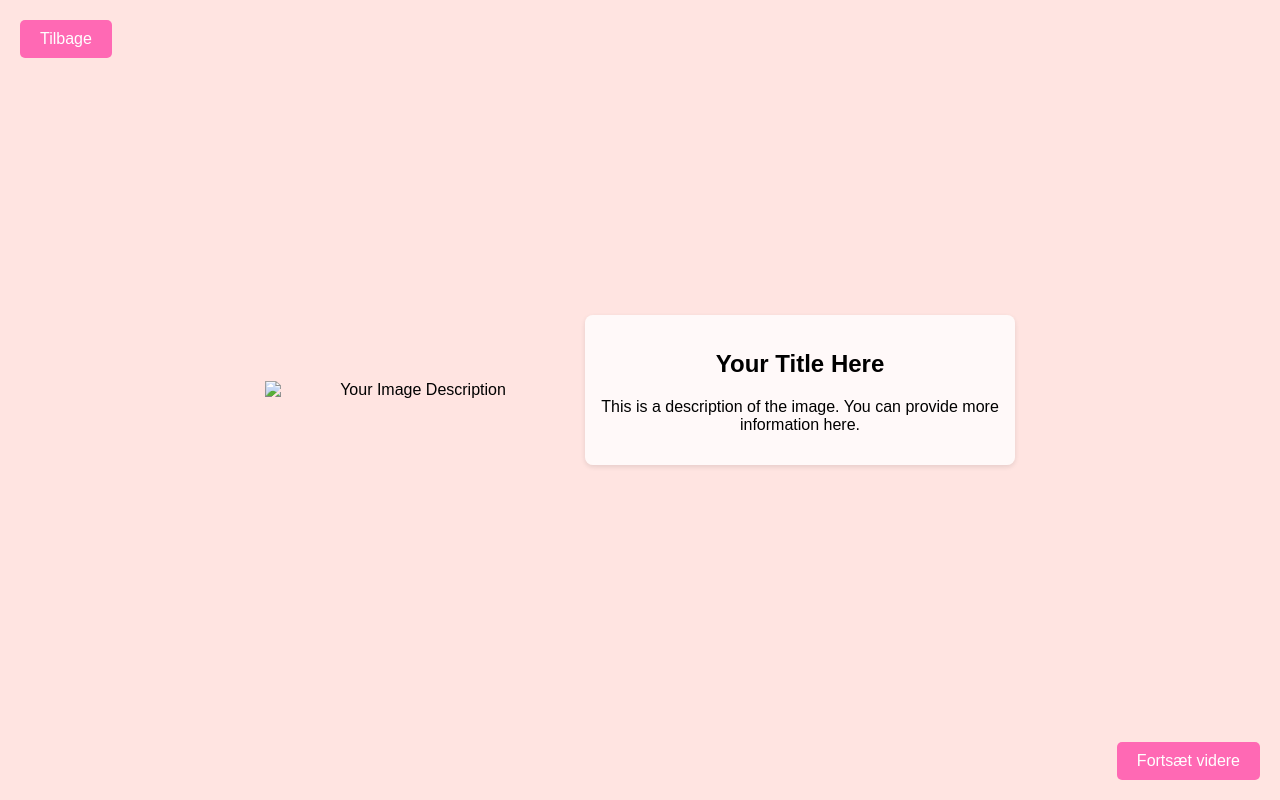
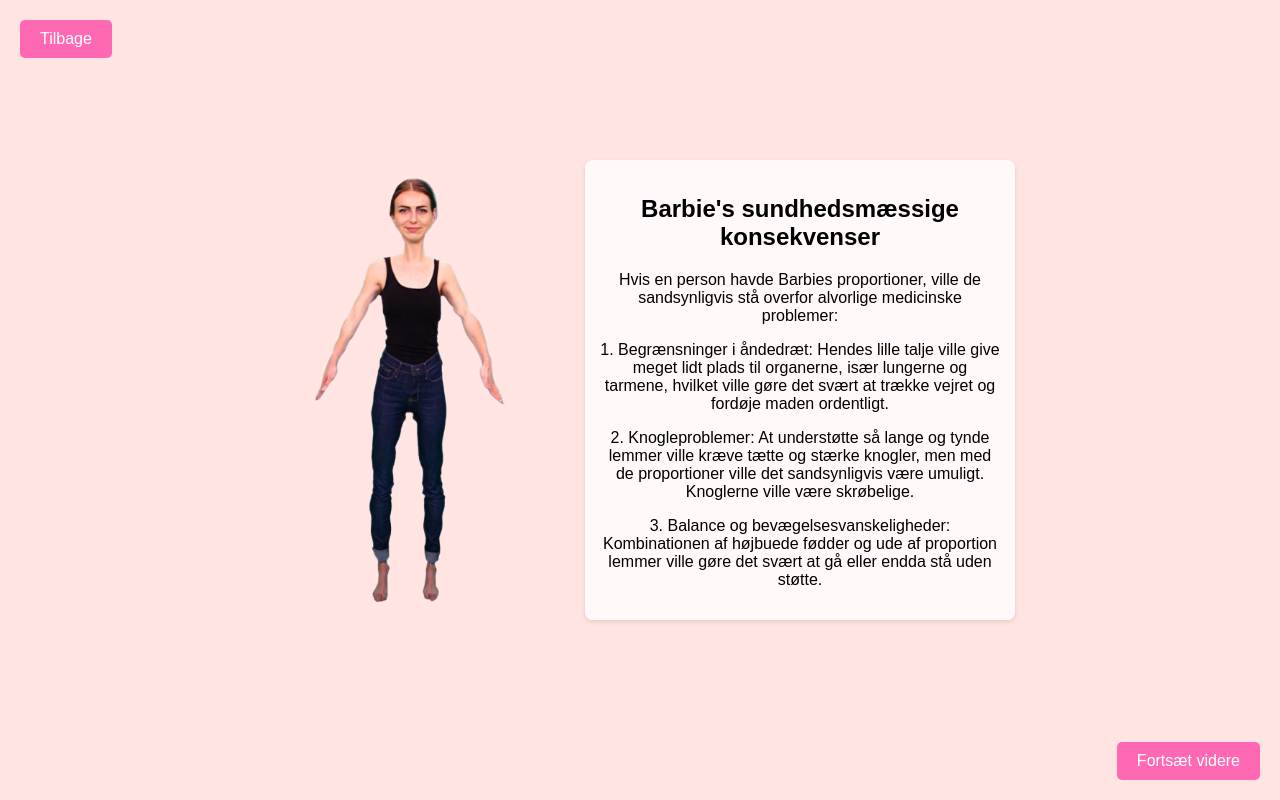
Before and after one commit to NikolineSchmidt/steno, a plain HTML site: page barbieto.html in a window 1280 px wide. Drawn offline with Linux system fonts and the light colour scheme.

Commit message:
Barbie fikset

```diff
--- a/barbieto.html
+++ b/barbieto.html
@@ -10,11 +10,16 @@
 <body>
 
     <div class="container">
-        <img src="path_to_your_image.jpg" alt="Your Image Description" class="image">
+        <img src="img/barbieto.png" alt="Barbie dukke IRL" class="image">
         <div class="text-box">
-            <h2>Your Title Here</h2>
-            <p>This is a description of the image. You can provide more information here.</p>
+            <h2>Barbie's sundhedsmæssige konsekvenser</h2>
+            <p>Hvis en person havde Barbies proportioner, ville de sandsynligvis stå overfor alvorlige medicinske problemer:</p>
+            <p>1. Begrænsninger i åndedræt: Hendes lille talje ville give meget lidt plads til organerne, især lungerne og tarmene, hvilket ville gøre det svært at trække vejret og fordøje maden ordentligt. </p>
+            <p>2. Knogleproblemer: At understøtte så lange og tynde lemmer ville kræve tætte og stærke knogler, men med de proportioner ville det sandsynligvis være umuligt. Knoglerne ville være skrøbelige. </p>
+            <p>3. Balance og bevægelsesvanskeligheder: Kombinationen af højbuede fødder og ude af proportion lemmer ville gøre det svært at gå eller endda stå uden støtte.  </p>
+
         </div>
+
     </div>
 
     <button class="redirect-button" onclick="goToPage()">Fortsæt videre</button>
```
Also changed, not shown: barbie.html (+3 -3 lines), img/barbieto.png (added).
